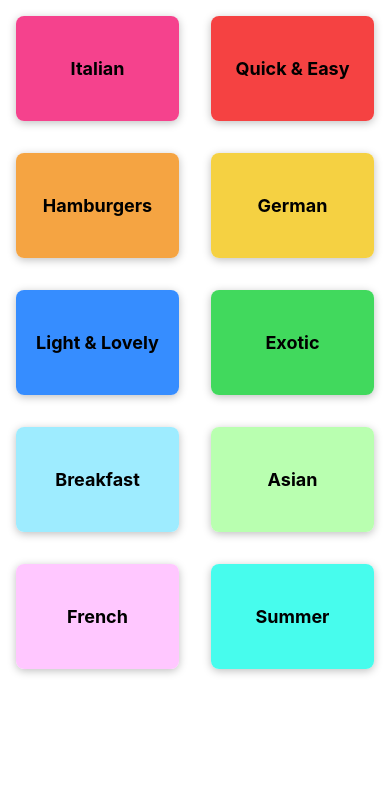
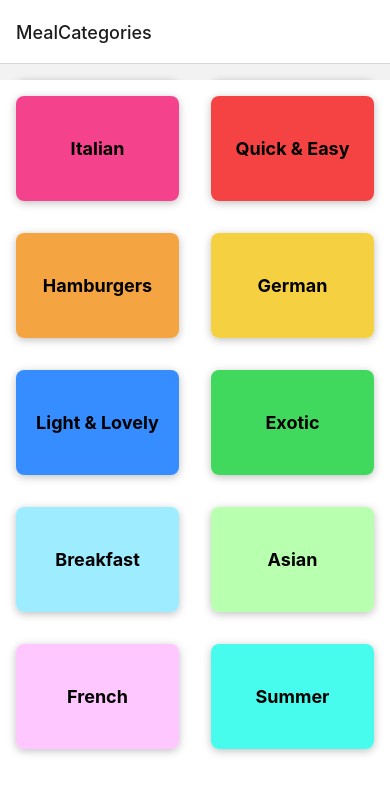
Before and after one commit to Ardad2/meals-app, a React Native app: screen / in a window 390 px wide. Shown: the top 794 px of the page. Built offline with nearby package versions, Linux system fonts and the light colour scheme.

Commit message:
added stack navigation

```diff
--- a/App.js
+++ b/App.js
@@ -2,6 +2,9 @@ import { StatusBar } from 'expo-status-bar';
 import { StyleSheet, Text, View } from 'react-native';
 import CategoriesScreen from './screens/CategoriesScreen';
 import { NavigationContainer } from '@react-navigation/native';
+import { createNativeStackNavigator } from '@react-navigation/native-stack';
+
+const Stack = createNativeStackNavigator();
 
 
 export default function App() {
@@ -9,6 +12,9 @@ export default function App() {
     <>
     <StatusBar style='light'/>
     <NavigationContainer>
+      <Stack.Navigator>
+        <Stack.Screen name="MealCategories" component={CategoriesScreen}/>
+      </Stack.Navigator>
     <CategoriesScreen />
     </NavigationContainer>
     </>
--- a/package.json
+++ b/package.json
@@ -10,6 +10,7 @@
   },
   "dependencies": {
     "@react-navigation/native": "^6.1.6",
+    "@react-navigation/native-stack": "^6.9.12",
     "expo": "~48.0.18",
     "expo-status-bar": "~1.4.4",
     "react": "18.2.0",
```
Also changed, not shown: 1 other file (tests, documents, lock files or other folders).
